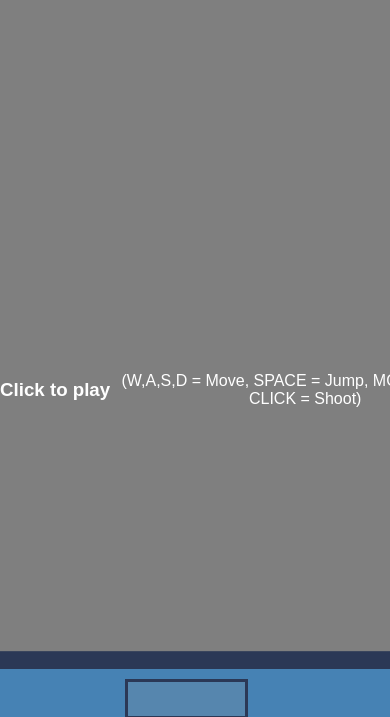
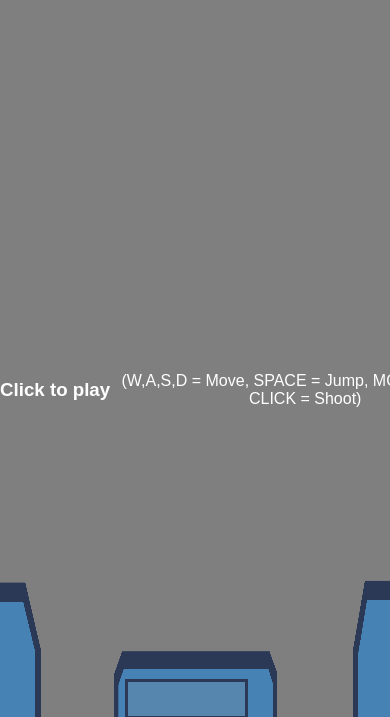
Before and after one commit to KeenanHoffman/polygon-stadium, a website: page client/src/angular/views/game.html in a window 390 px wide. Shown: the part 127-844 px from the top of the page. Drawn offline with Linux system fonts and the light colour scheme.

Commit message:
improved responsiveness

```diff
--- a/client/src/angular/js/directives.js
+++ b/client/src/angular/js/directives.js
@@ -108,7 +108,7 @@ function beginGame($scope, $elem, $attr) {
       gate.toggle();
       startNextRound.innerHTML = 'press ENTER to begin the next round';
       if (shouldSave) {
-        console.log(saveState.round);
+        console.log({ saveId: gameId, save: JSON.stringify(saveState)});
         //use setTimeout to allow scoring to finish
         setTimeout(function() {
           $.post('http://localhost:3000/users/1/save-game', { saveId: gameId, save: JSON.stringify(saveState)})
@@ -116,7 +116,6 @@ function beginGame($scope, $elem, $attr) {
             if(data.newGameId) {
               gameId = data.newGameId;
             }
-            console.log(data);
           });//add a popup letting the user know the game has been saved.
         }, 0);
       }
@@ -496,6 +495,8 @@ function beginGame($scope, $elem, $attr) {
     window.addEventListener('resize', onWindowResize, false);
 
     function onWindowResize() {
+      document.querySelector('#hud').style.width = $(window).width()+'px';
+      document.querySelector('.stretch').style.width = $(window).width()+'px';
       camera.aspect = window.innerWidth / window.innerHeight;
       camera.updateProjectionMatrix();
       renderer.setSize(window.innerWidth, window.innerHeight);
--- a/client/src/angular/views/game.html
+++ b/client/src/angular/views/game.html
@@ -8,7 +8,8 @@
     <h3>Click to play</h3>
     <p>(W,A,S,D = Move, SPACE = Jump, MOUSE = Look, CLICK = Shoot)</p>
   </div>
-  <div class="hud">
+  <div id="hud">
+    <img src="../../images/hud.png" class="stretch" alt="..." />
     <div id="upper-left">
       <h1 id="round">Round 0</h1>
       <h3 id="enemies-remaining">Enemies Remaining</h3>
--- a/client/src/css/game.css
+++ b/client/src/css/game.css
@@ -9,16 +9,28 @@ body {
   overflow: hidden;
   font-family: arial;
 }
-.hud {
+@media (max-height: 754px) {
+  h1 {
+    font-size: 3rem;
+    margin: .75rem;
+  }
+  h3 {
+    font-size: 1.5rem;
+    margin: 0;
+  }
+}
+#hud {
   pointer-events: none;
-  background: url('../images/hud.png') center center no-repeat;
-  background-size: cover;
-  position: absolute;
-  right: 0;
+  width: 100%;
+  height: 100%;
+  position: fixed;
   left: 0;
   top: 0;
-  bottom: 0;
   z-index: 1;
+}
+.stretch {
+  width: 100%;
+  height: 100%;
 }
 #upper-left {
   position: absolute;
@@ -43,7 +55,7 @@ body {
   height: 4%;
 }
 #health-bar {
-  float:left;
+  float: left;
   width: 75%;
   height: 100%;
   border: solid #2B3856 3px;
```
